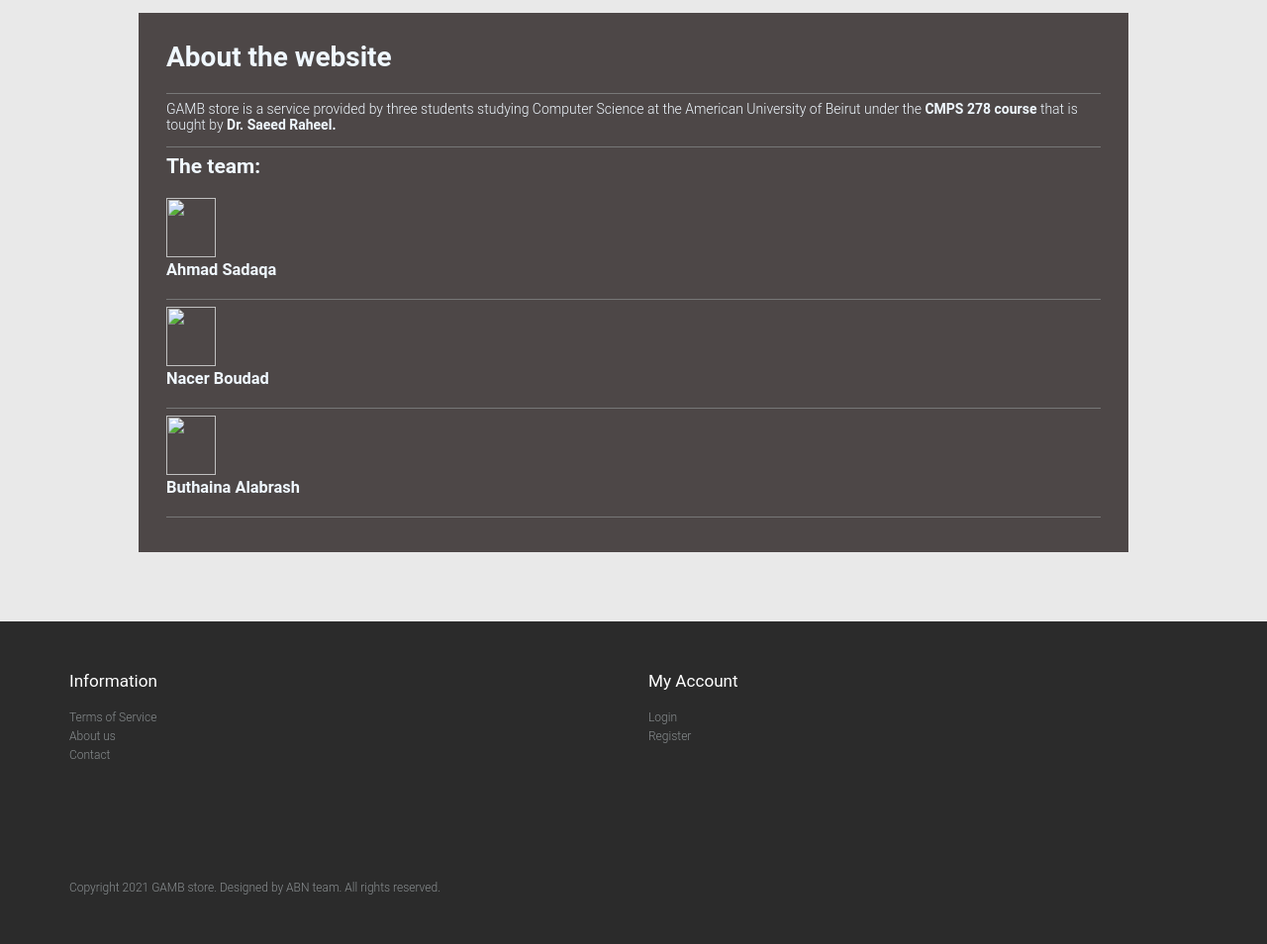
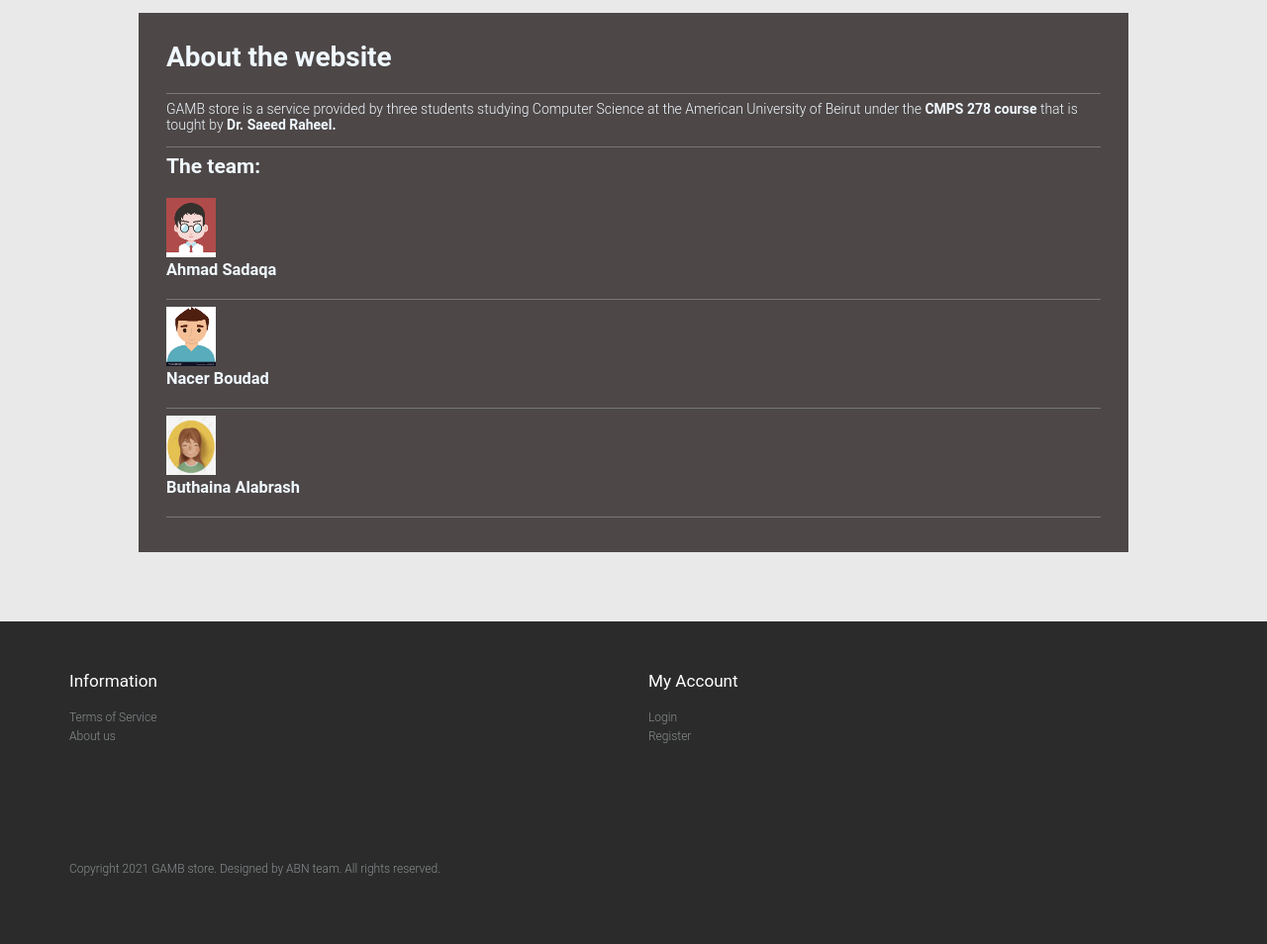
Before and after one commit to AhmedSadaqa/GAMB_STORE, a Django app: page /about/ in a window 1280 px wide. Shown: the part 327-1281 px from the top of the page at 99% size. After the commit the page ends 1212 px from the top, so only its background shows below. Run offline with Django 3.2, Linux system fonts and the light colour scheme; some libraries are stand-ins or nearby versions.

Commit message:
Added our pictures to the about page

```diff
--- a/GambStore/store/templates/store/about.html
+++ b/GambStore/store/templates/store/about.html
@@ -17,17 +17,17 @@
     <h2>The team:</h2>
 
     <!-- First member of the team -->
-    <img src="" width="50" height="60">
+    <img src="{% static 'store/donnie.png' %}" width="50" height="60">
     <h3>Ahmad Sadaqa</h3>
     <hr>
 
     <!-- Second member of the team -->
-    <img src="" width="50" height="60">
+    <img src="{% static 'store/avatar1.png' %}" width="50" height="60">
     <h3>Nacer Boudad</h3>
     <hr>
 
     <!-- Third member of the team -->
-    <img src="" width="50" height="60">
+    <img src="{% static 'store/jessica.jpg' %}" width="50" height="60">
     <h3>Buthaina Alabrash</h3>
     <hr>
 
--- a/GambStore/store/templates/store/base.html
+++ b/GambStore/store/templates/store/base.html
@@ -162,7 +162,6 @@
                             <ul class="no-bullet">
                                 <li><a href="{% url 'terms' %}">Terms of Service</a></li>
                                 <li><a href="{% url 'about' %}">About us</a></li>
-                                <li><a href="#">Contact</a></li>
                                 <!--check if we will keep this or we'll remove it later-->
                             </ul>
                         </div>
```
Also changed, not shown: GambStore/store/static/store/avatar1.png (added), GambStore/store/static/store/donnie.png (added), GambStore/store/static/store/jessica.jpg (added).
